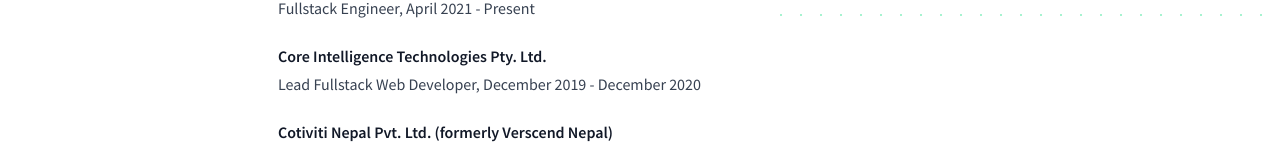
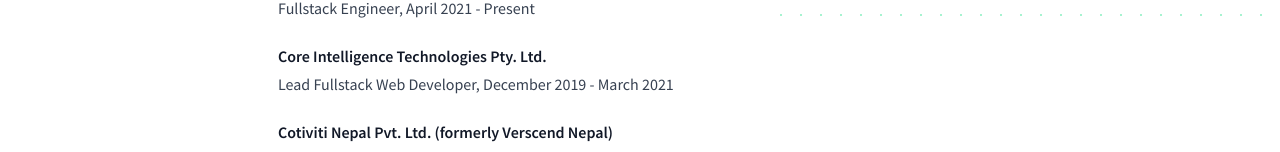
Before and after one commit to iamsarthakjoshi/portblog, a Next.js app: page / in a window 1280 px wide. Shown: the part 746-898 px from the top of the page. Built offline with nearby package versions, Linux system fonts and the light colour scheme.

Commit message:
Update index.ts
Updated year for Core intel

```diff
--- a/src/data/index.ts
+++ b/src/data/index.ts
@@ -31,7 +31,7 @@
   },
   {
     name: 'Core Intelligence Technologies Pty. Ltd.',
-    description: 'Lead Fullstack Web Developer, December 2019 - December 2020',
+    description: 'Lead Fullstack Web Developer, December 2019 - March 2021',
     link: 'https://www.linkedin.com/in/joshisarthak/',
     responsibilities: [
       'Building API-driven microservices that handles response from multiple ML API, processing the output.',
```
